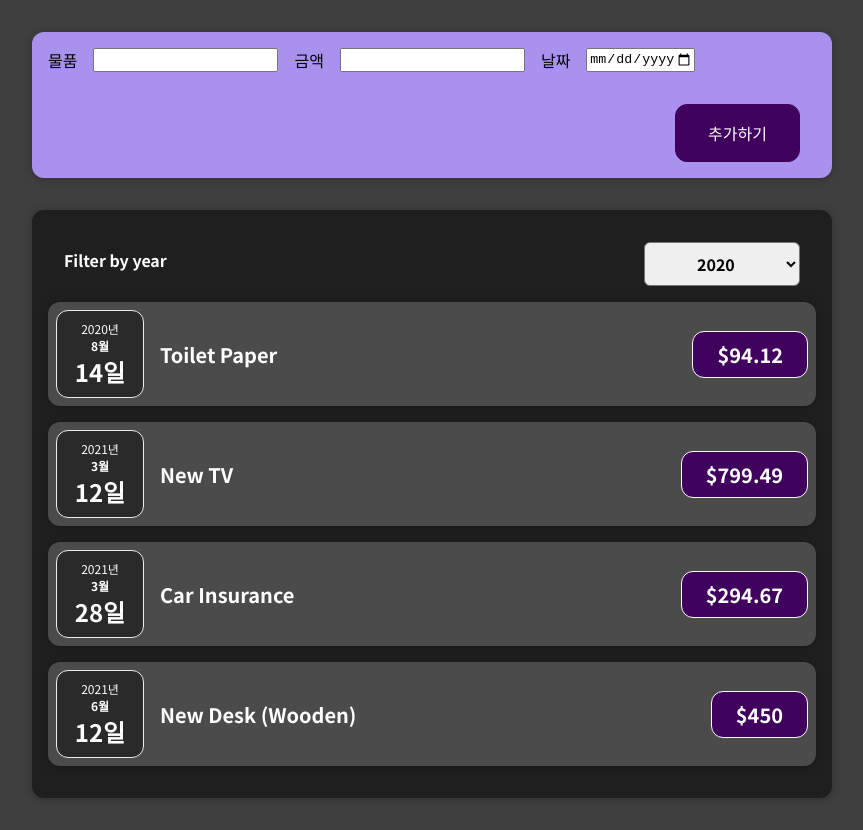
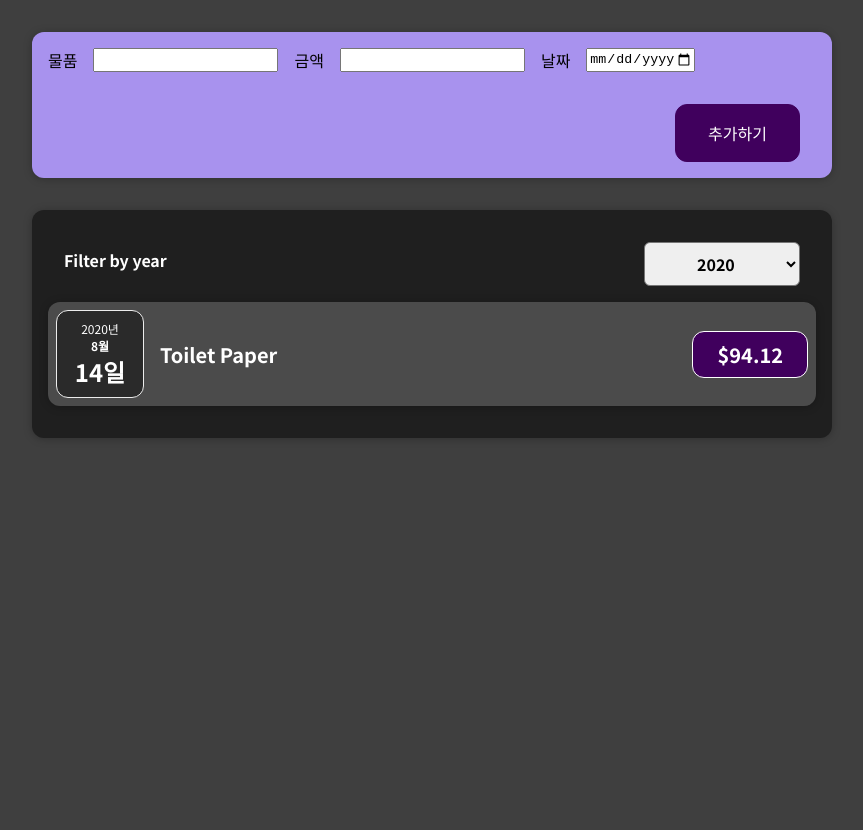
Before and after one commit to summereuna/react_practice, a React (Create React App) app: page / in a window 1280 px wide. Shown: the whole page, without its empty margins (208-1071 px from the left). After the commit the page ends 800 px from the top, so only its background shows below. Built offline with nearby package versions, Linux system fonts and the light colour scheme.

Commit message:
Create a filtered year data array to map

```diff
--- a/src/components/Expenses/Expenses.js
+++ b/src/components/Expenses/Expenses.js
@@ -8,12 +8,14 @@ const Expenses = (props) => {
   const [filteredYear, setFilteredYear] = useState("2020");
 
   const filterChangedYearHandler = (selectedYear) => {
-    console.log("Expenses.js");
-    console.log("selectedYear", selectedYear);
     setFilteredYear(selectedYear);
   };
 
-  console.log("filteredYear", filteredYear);
+  //컴포넌트에서 이미 props.items으로 데이터를 가지고 있으면 이를 활용하면된다.
+  const filteredExpenses = props.items.filter(
+    (expense) => expense.date.getFullYear().toString() === filteredYear
+  );
+  //<ExpenseItem /> 컴포넌트를 매핑할 때, 매핑할 배열로 필터링된 filteredExpenses울 보내면 된다.
   return (
     <Card className="expenses">
       <ExpensesFilter
@@ -21,7 +23,7 @@ const Expenses = (props) => {
         //양방향 바인딩: state select value로 넣기 위해 props으로 보내기
         selected={filteredYear}
       />
-      {props.items.map((expenses) => (
+      {filteredExpenses.map((expenses) => (
         <ExpenseItem
           key={expenses.id}
           id={expenses.id}
```
